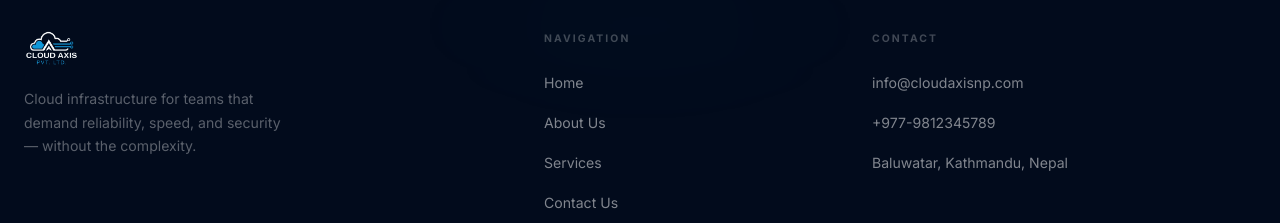
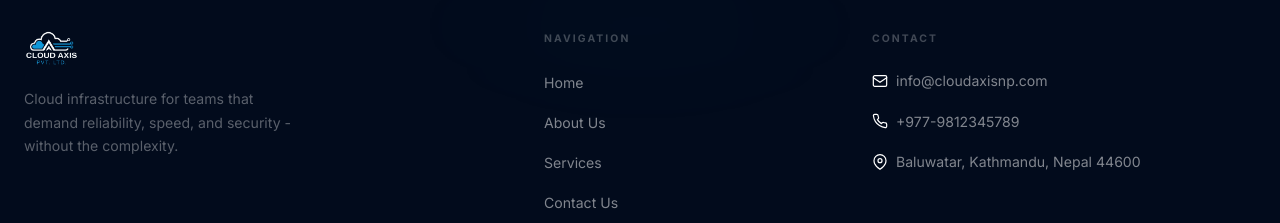
Before and after one commit to pratik-brp/cloud-axis, a React (Vite) app: page / in a window 1280 px wide. Shown: the part 4890-5113 px from the top of the page. Built offline with nearby package versions, Linux system fonts and the light colour scheme.

Commit message:
added icons in contact info in footer

```diff
--- a/src/components/Footer.tsx
+++ b/src/components/Footer.tsx
@@ -8,9 +8,35 @@ const navLinks = [
 ]
 
 const contactLinks = [
-  { label: 'info@cloudaxisnp.com', href: 'mailto:info@cloudaxisnp.com' },
-  { label: '+977-9812345789', href: 'tel:+977-9812345789' },
-  { label: 'Baluwatar, Kathmandu, Nepal', href: 'https://maps.google.com/?q=Baluwatar+Kathmandu+Nepal' },
+  {
+    label: 'info@cloudaxisnp.com',
+    href: 'mailto:info@cloudaxisnp.com',
+    icon: (
+      <svg viewBox="0 0 24 24" fill="none" stroke="currentColor" strokeWidth="1.8" strokeLinecap="round" strokeLinejoin="round" className="w-4 h-4 shrink-0">
+        <rect x="2" y="4" width="20" height="16" rx="2" />
+        <path d="M22 7l-10 7L2 7" />
+      </svg>
+    ),
+  },
+  {
+    label: '+977-9812345789',
+    href: 'tel:+977-9812345789',
+    icon: (
+      <svg viewBox="0 0 24 24" fill="none" stroke="currentColor" strokeWidth="1.8" strokeLinecap="round" strokeLinejoin="round" className="w-4 h-4 shrink-0">
+        <path d="M22 16.92v3a2 2 0 01-2.18 2 19.79 19.79 0 01-8.63-3.07 19.5 19.5 0 01-6-6 19.79 19.79 0 01-3.07-8.67A2 2 0 014.11 2h3a2 2 0 012 1.72c.127.96.361 1.903.7 2.81a2 2 0 01-.45 2.11L8.09 9.91a16 16 0 006 6l1.27-1.27a2 2 0 012.11-.45c.907.339 1.85.573 2.81.7A2 2 0 0122 16.92z" />
+      </svg>
+    ),
+  },
+  {
+    label: 'Baluwatar, Kathmandu, Nepal 44600',
+    href: 'https://maps.google.com/?q=Baluwatar+Kathmandu+Nepal',
+    icon: (
+      <svg viewBox="0 0 24 24" fill="none" stroke="currentColor" strokeWidth="1.8" strokeLinecap="round" strokeLinejoin="round" className="w-4 h-4 shrink-0">
+        <path d="M21 10c0 7-9 13-9 13s-9-6-9-13a9 9 0 0118 0z" />
+        <circle cx="12" cy="10" r="3" />
+      </svg>
+    ),
+  },
 ]
 
 export default function Footer() {
@@ -43,7 +69,7 @@ export default function Footer() {
               <img src={cloudaxisLogo} alt="Cloud Axis Logo" className="ft-logo-img" />
             </a>
             <p className="ft-brand-desc">
-              Cloud infrastructure for teams that demand reliability, speed, and security — without the complexity.
+              Cloud infrastructure for teams that demand reliability, speed, and security - without the complexity.
             </p>
           </div>
 
@@ -78,7 +104,10 @@ export default function Footer() {
                     target={link.href.startsWith('http') ? '_blank' : undefined}
                     rel={link.href.startsWith('http') ? 'noopener noreferrer' : undefined}
                   >
-                    <span className="ft-link-text">{link.label}</span>
+                    <span className="flex items-center gap-2">
+                      {link.icon}
+                      <span className="ft-link-text">{link.label}</span>
+                    </span>
                     <span className="ft-link-line" />
                   </a>
                 </li>
```
